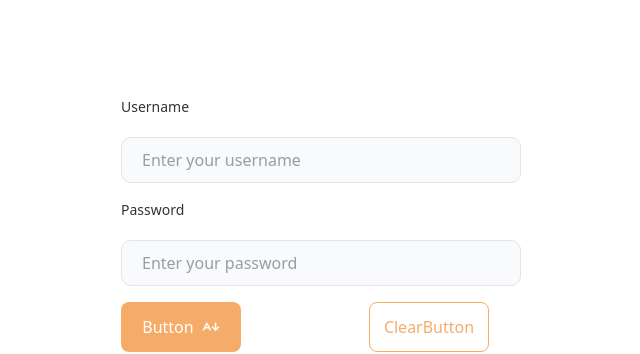
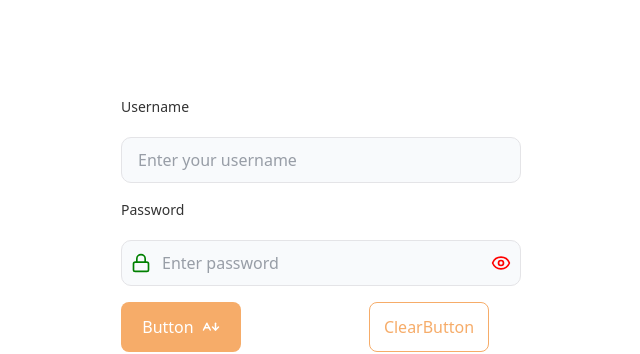
Before and after one commit to PhuocHuynh63/PhotoGo_FE, a Next.js app: page / in a window 1280 px wide. Shown: the top 354 px of the page, without its empty margins (319-959 px from the left). Built offline with nearby package versions, Linux system fonts and the light colour scheme.

Commit message:
feat: enhance Input component with password toggle and icon support

```diff
--- a/src/app/page.tsx
+++ b/src/app/page.tsx
@@ -30,7 +30,17 @@ export default function Home() {
         <Input id="username" placeholder="Enter your username" />
         <div className="flex gap-4 flex-col">
           <Label htmlFor="password">Password</Label>
-          <Input id="password" type="password" placeholder="Enter your password" />
+          <Input
+            type="password"
+            placeholder="Enter password"
+            icon="Lock"
+            iconPosition="left"
+            togglePassword
+            leftIconColor="green"
+            rightIconColor="red"
+            iconSize={20}
+          />
+
         </div>
         <div className="flex gap-32 flex-row">
           <Button width={120} height={50} icon="AArrowDownIcon" iconPosition="right">
--- a/src/components/Atoms/DatePicker/index.tsx
+++ b/src/components/Atoms/DatePicker/index.tsx
@@ -48,16 +48,22 @@ export default function CustomDatePicker({
                         disabled={{ before: today }}
                         defaultMonth={value || today}
                         classNames={{
-                            selected: 'text-white rounded-full',
-                            today: 'bg-gray-100 text-blue-600 rounded-full',
+                            selected: "selected",
                         }}
                         modifiersStyles={{
                             selected: {
                                 backgroundColor: 'var(--bg-orange)',
+                                color: 'white',
+                                borderRadius: '100%',
                             },
+                            today: {
+                                color: 'blue',
+                                borderRadius: '100%',
+                            }
                         }}
                     />
                 </div>
+
             )}
         </div>
     );
--- a/src/components/Atoms/Input/index.module.scss
+++ b/src/components/Atoms/Input/index.module.scss
@@ -8,3 +8,45 @@
     padding: 10px 20px;
     font-size: 16px;
 }
+
+.inputWrapper {
+    position: relative;
+    display: flex;
+    align-items: center;
+
+    .input {
+        flex: 1;
+        width: 100%;
+        padding: 10px 16px;
+        border-radius: 10px;
+        border: 1px solid var(--border-grey);
+        background-color: var(--bg-input);
+        color: var(--description-title);
+        transition: border 0.2s;
+    }
+
+    .icon {
+        position: absolute;
+        display: flex;
+        align-items: center;
+        justify-content: center;
+        pointer-events: none;
+    }
+
+    .leftIcon {
+        left: 10px;
+    }
+
+    .rightIcon {
+        right: 10px;
+    }
+
+    .iconButton {
+        position: absolute;
+        cursor: pointer;
+        display: flex;
+        align-items: center;
+        justify-content: center;
+        pointer-events: auto; // để click được
+    }
+}
--- a/src/components/Atoms/Input/index.tsx
+++ b/src/components/Atoms/Input/index.tsx
@@ -1,18 +1,68 @@
+import { useState, useMemo } from 'react';
 import styles from './index.module.scss';
+import LucideIcon from '@/components/Atoms/LucideIcon';
 
 export default function Input(props: ICOMPONENTS.InputProps) {
-    const { width, height, fontSize, style, ...rest } = props;
+    const {
+        width,
+        height,
+        fontSize,
+        style,
+        className,
+        icon, // left icon
+        iconSize = 18,
+        iconColor = 'currentColor',
+        togglePassword = false,
+        ...rest
+    } = props;
+
+    const [showPassword, setShowPassword] = useState(false);
+
+    const isPasswordType = rest.type === 'password';
+
+    const inputType = useMemo(() => {
+        if (togglePassword && isPasswordType) {
+            return showPassword ? 'text' : 'password';
+        }
+        return rest.type;
+    }, [togglePassword, isPasswordType, showPassword, rest.type]);
 
     return (
-        <input
-            className={`${styles.input} `}
-            style={{
-                width,
-                height,
-                fontSize,
-                ...style,
-            }}
-            {...rest}
-        />
+        <div
+            className={`${styles.inputWrapper} ${className ?? ''}`}
+            style={{ width, height, fontSize, ...style }}
+        >
+            {icon && (
+                <LucideIcon
+                    name={icon}
+                    size={iconSize}
+                    color={props.leftIconColor || iconColor}
+                    className={`${styles.icon} ${styles.leftIcon}`}
+                />
+            )}
+
+            <input
+                {...rest}
+                type={inputType}
+                className={styles.input}
+                style={{
+                    paddingLeft: icon ? '40px' : undefined,
+                    paddingRight: togglePassword ? '40px' : undefined,
+                }}
+            />
+
+            {togglePassword && isPasswordType && (
+                <div
+                    className={`${styles.iconButton} ${styles.rightIcon}`}
+                    onClick={() => setShowPassword(prev => !prev)}
+                >
+                    <LucideIcon
+                        name={showPassword ? 'EyeOff' : 'Eye'}
+                        size={iconSize}
+                        color={props.rightIconColor || iconColor}
+                    />
+                </div>
+            )}
+        </div>
     );
 }
--- a/src/types/IComponents.d.ts
+++ b/src/types/IComponents.d.ts
@@ -16,6 +16,13 @@ declare namespace ICOMPONENTS {
         width?: string | number;
         height?: string | number;
         fontSize?: string | number;
+        icon?: keyof typeof import('lucide-react');
+        iconPosition?: 'left' | 'right';
+        iconSize?: number;
+        iconColor?: string;
+        togglePassword?: boolean;
+        leftIconColor?: string;
+        rightIconColor?: string;
     }
 
     export interface LabelProps extends React.LabelHTMLAttributes<HTMLLabelElement> {
```
